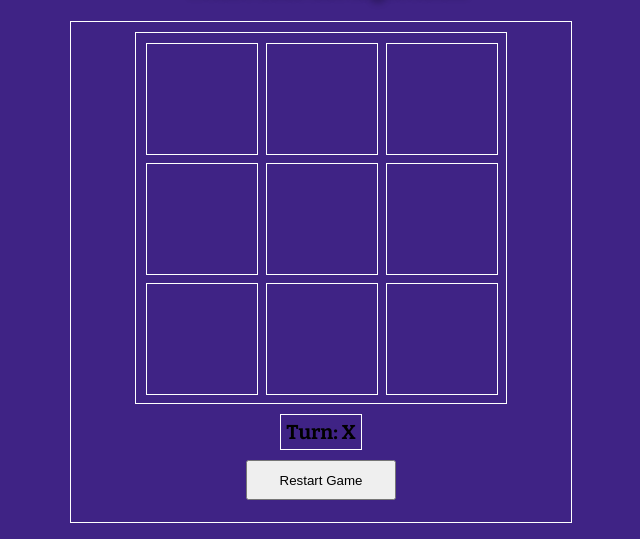
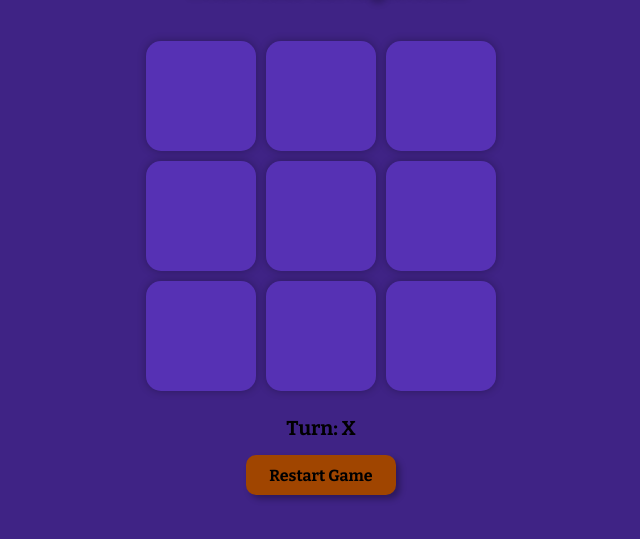
Before and after one commit to Micoolo/web-tic-tac-toe, a plain HTML site: page game.html in a window 1280 px wide. Shown: the part 167-706 px from the top of the page, without its empty margins (319-959 px from the left). Drawn offline with nearby package versions, Linux system fonts and the light colour scheme.

Commit message:
Graphical changes

```diff
--- a/game.css
+++ b/game.css
@@ -7,10 +7,6 @@ body {
     margin: 0;
     font-family: "Bitter", serif;
     font-weight: 300;
-}
-
-div {
-    border: 1px solid white;
 }
 
 header {
@@ -60,14 +56,40 @@ header {
     margin-top: 10px;
 }
 
+.field {
+    height: 110px;
+    width: 110px;
+    /* border: 1px solid white; */
+    background-color: rgb(86, 49, 180);
+    border-radius: 15px;
+    transition: 0.2s ease-in-out;
+    box-shadow: 0 0 8px rgba(0, 0, 0, 0.3);
+}
+
+.field:hover {
+    background-color: rgb(77, 44, 162);
+    cursor: pointer;
+    transform: scale(1.05);
+    box-shadow: 0 0 12px rgba(0, 0, 0, 0.3);
+}
+
 #restart {
     margin-top: 10px;
     width: 150px;
     height: 40px;
+    background-color: rgb(160, 69, 0);
+    border-radius: 10px;
+    font-family: inherit;
+    font-weight: 700;
+    font-size: 16px;
+    border: 0;
+    box-shadow: 4px 4px 6px rgba(0, 0, 0, 0.3);
+    transition: 0.2s ease;
 }
 
-.field {
-    height: 110px;
-    width: 110px;
-    border: 1px solid white;
+#restart:hover {
+    background-color: rgb(183, 79, 0);
+    cursor: pointer;
+    transform: scale(1.03);
+    box-shadow: 0px 0px 6px rgba(0, 0, 0, 0.3);
 }
```
